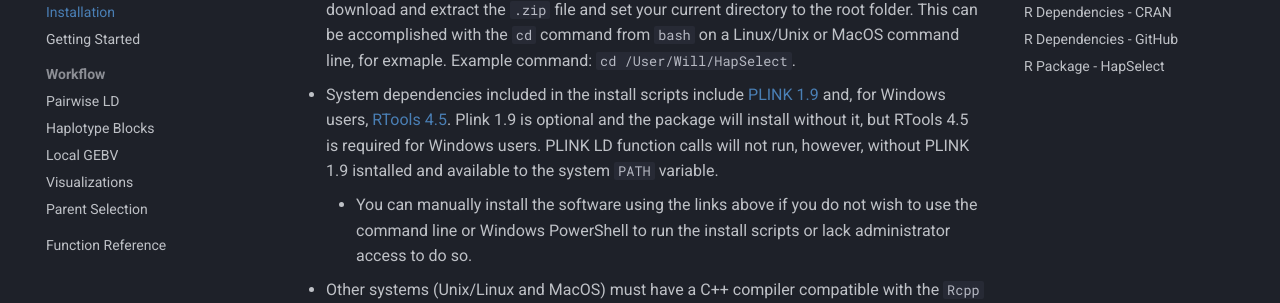
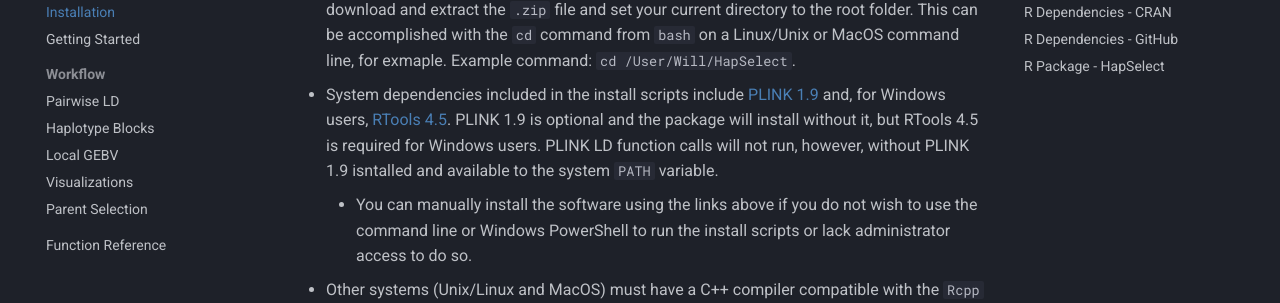
Before and after one commit to wrshf7/HapSelect-Docs, an MkDocs documentation site: the page built from docs/installation.md, in a window 1280 px wide and 900 px high, scrolled down 335 px. Shown: the part 150-453 px from the top of the window. Built offline with MkDocs 1.6.1 and Material for MkDocs 9.7.7, drawn with Linux system fonts in a browser that asks for light colours; comment, search, counter and statistics services are not loaded.

```diff
--- a/docs/installation.md
+++ b/docs/installation.md
@@ -21,7 +21,7 @@ Some HapSelect functions (PLINK-backed LD) require external tools. Install them
 
 ### Important Notes
 - The locations described are realtive to the root folder in the R package directory. Please download and extract the `.zip` file and set your current directory to the root folder. This can be accomplished with the `cd` command from `bash` on a Linux/Unix or MacOS command line, for exmaple. Example command: `cd /User/Will/HapSelect`.
-- System dependencies included in the install scripts include [PLINK 1.9](https://www.cog-genomics.org/plink/) and, for Windows users, [RTools 4.5](https://cran.r-project.org/bin/windows/Rtools/rtools45/rtools.html). Plink 1.9 is optional and the package will install without it, but RTools 4.5 is required for Windows users. PLINK LD function calls will not run, however, without PLINK 1.9 isntalled and available to the system `PATH` variable.
+- System dependencies included in the install scripts include [PLINK 1.9](https://www.cog-genomics.org/plink/) and, for Windows users, [RTools 4.5](https://cran.r-project.org/bin/windows/Rtools/rtools45/rtools.html). PLINK 1.9 is optional and the package will install without it, but RTools 4.5 is required for Windows users. PLINK LD function calls will not run, however, without PLINK 1.9 isntalled and available to the system `PATH` variable.
     - You can manually install the software using the links above if you do not wish to use the command line or Windows PowerShell to run the install scripts or lack administrator access to do so.
 - Other systems (Unix/Linux and MacOS) must have a C++ compiler compatible with the `Rcpp` R package. This is normally detected and referenced by default during R installation.
 
```
